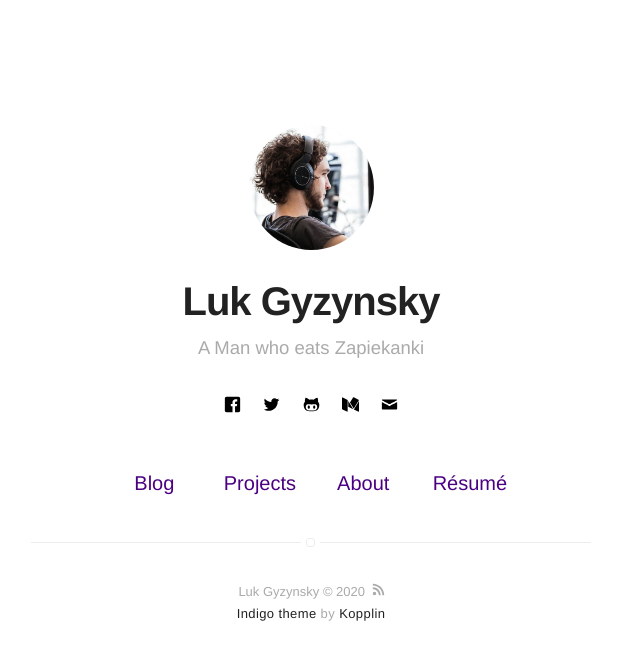
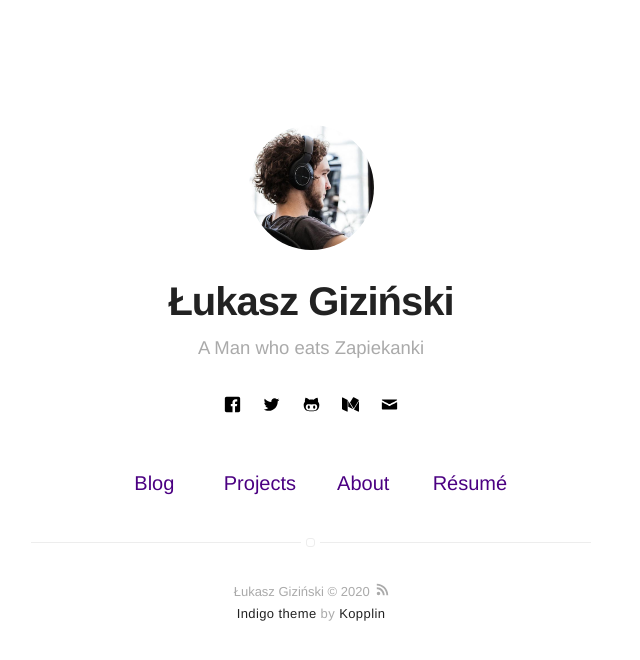
Before and after one commit to gyzynsky/gyzynsky.github.io, a Jekyll site: the page built from index.html, in a window 1280 px wide. Shown: the top 660 px of the page, without its empty margins (329-969 px from the left). Built offline with Jekyll 4.4.1, drawn with Linux system fonts in a browser that asks for light colours.

Commit message:
change the details

```diff
--- a/_config.yml
+++ b/_config.yml
@@ -1,5 +1,5 @@
 # main text of home
-name: Luk Gyzynsky
+name: Łukasz Giziński
 bio: A Man who eats Zapiekanki
 
 # twitter summary info
@@ -16,7 +16,7 @@ resume: true
 resume-external: true
 resume-url: https://google.com/?q=my+resume
 
-url: https://sergiokopplin.github.io/indigo
+url: https://gyzynsky.github.io/indigo
 # your url: https://USERNAME.github.io
 
 permalink: /:title/
@@ -54,13 +54,13 @@ email: LukGyzynsky@gmail.com
 
 authors:
   johndoe:
-    name: Luk Gyzynsky
+    name: Łukasz Giziński
     bio: I Love Zapiekanki
     external-image: false
     picture: assets/images/profile.jpg
     twitter: GyzynskyLuk
   jamesfoster:
-    name: Luk Gyzynsky
+    name: Łukasz Giziński
     bio: A Man who explore the data with coffee
     external-image: false
     picture: assets/images/james.jpg
```
